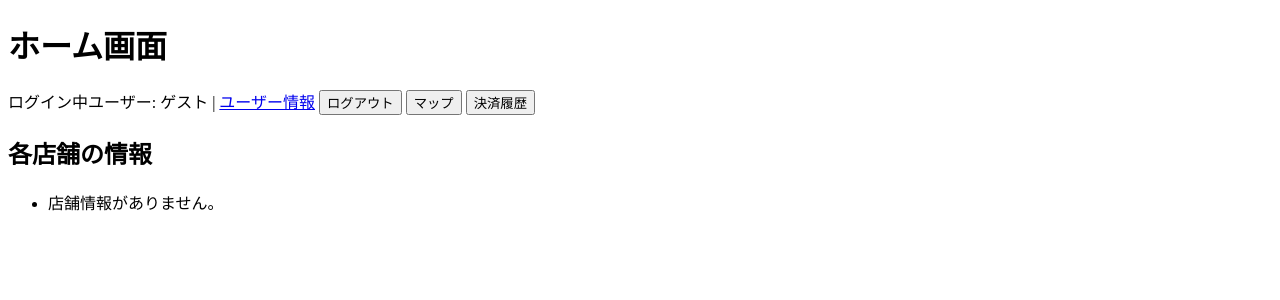
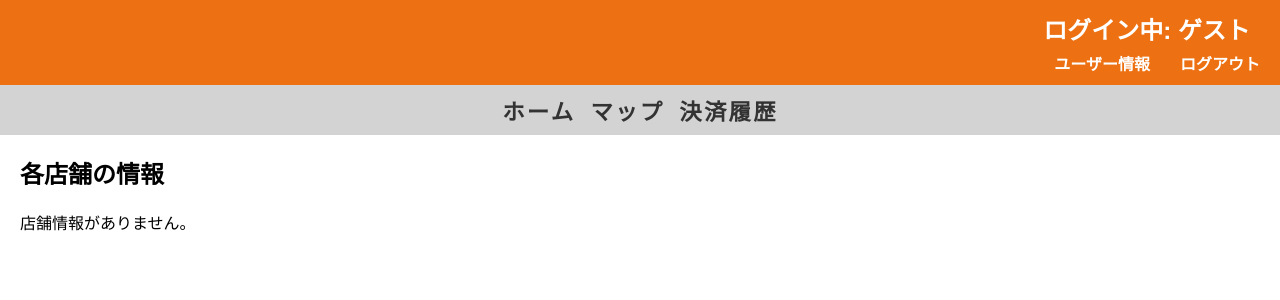
Before and after one commit to s2422092/DS_hakka, a Flask app: template templates/users_home/home.html in a window 1280 px wide. Shown: the top 300 px of the page. Run offline with Flask 3, Linux system fonts and the light colour scheme; the template is opened without the code that fills it, so the values that code supplies are empty.

Commit message:
ホーム画面多分できた

```diff
--- a/static/css/users_home.css
+++ b/static/css/users_home.css
@@ -0,0 +1,112 @@
+/* 全体のリセット */
+* {
+    margin: 0;
+    padding: 0;
+    box-sizing: border-box;
+}
+
+/* 水色の背景部分（ユーザー情報セクション） */
+.water-blue-section {
+    background-color: #ed7112; /* 水色 */
+    height: 85px; /* 高さ85ピクセル指定 */
+    padding: 20px; /* セクション内部の余白 */
+    font-family: Arial, sans-serif;
+    color: #ffffff; /* テキストの色を濃いグレーに */
+    display: flex; /* フレックスボックスを使用 */
+    flex-direction: column; /* 縦方向に配置 */
+    align-items: flex-end; /* 内容を右端に揃える */
+    justify-content: center; /* 垂直方向で中央揃え */
+}
+
+.water-blue-section .username {
+    margin-bottom: 5px; /* ユーザー名とリンクの間隔を追加 */
+}
+
+.water-blue-section .user-links {
+    display: flex; /* 横並びに配置 */
+    gap: 15px; /* リンク間の間隔を調整 */
+}
+
+/* ユーザー名のスタイル */
+.username {
+    font-size: 1.5em; /* ユーザー名を大きめに */
+    font-weight: bold; /* 太字化 */
+    margin-right: 10px; /* リンクとの間隔を追加 */
+}
+
+/* ユーザー情報とログアウトのリンクスタイル */
+.user-links a {
+    margin-left: 15px; /* リンク間の間隔を追加 */
+    color: #ffffff; /* グレーの文字 */
+    font-weight: bold; /* 太字化 */
+    text-decoration: none; /* 下線を消去 */
+}
+
+.user-links a:hover {
+    text-decoration: underline; /* ホバー時に下線を表示 */
+}
+
+/* 灰色の背景部分（ナビゲーションセクション） */
+.gray-section {
+    background-color: #D3D3D3; /* 灰色 */
+    height: 50px; /* 高さを40ピクセルに指定 */
+    padding: 10px; /* セクション内部の余白 */
+    font-family: Arial, sans-serif;
+    display: flex; /* フレックスボックスを使用 */
+    align-items: center; /* 垂直方向の中央揃え */
+    justify-content: center; /* 内容を中央に配置 */
+    font-size: 1.4em; /* 文字の大きさを少し大きく */
+    letter-spacing: 0.1em; /* 単語間の感覚を広げる */
+}
+
+/* リンクのスタイル */
+.gray-section ul {
+    list-style-type: none; /* リストアイコンを無効化 */
+    padding: 0;
+    margin: 0;
+    display: flex; /* 横並びに配置 */
+    gap: 15px; /* リンク間の間隔を調整 */
+    font-weight: bold; /* 太字化 */
+}
+
+.gray-section li {
+    margin: 0; /* 余白リセット */
+}
+
+.gray-section a {
+    text-decoration: none; /* 下線を消去 */
+    color: #333; /* テキストをグレー色に */
+}
+
+.gray-section a:hover {
+    text-decoration: underline; /* ホバー時に下線表示 */
+}
+/* 店舗リスト */
+main {
+    padding: 20px;
+    font-family: Arial, sans-serif;
+}
+
+main h2 {
+    margin-bottom: 20px;
+}
+
+ul {
+    list-style-type: none;
+    padding: 0;
+}
+
+ul li {
+    margin-bottom: 15px;
+}
+
+h3 {
+    font-size: 1.2em;
+    font-weight: bold;
+    color: #333;
+}
+
+p {
+    font-size: 1em;
+    color: #555;
+}
--- a/templates/users_home/home.html
+++ b/templates/users_home/home.html
@@ -3,25 +3,29 @@
 <head>
     <meta charset="UTF-8">
     <meta name="viewport" content="width=device-width, initial-scale=1.0">
-    <title>店舗情報</title>
+    <title>ホーム</title>
+    <link rel="stylesheet" href="{{ url_for('static', filename='css/users_home.css') }}">
 </head>
 <body>
-    <!-- ヘッダー部分 -->
-    <header>
-        <h1>ホーム画面</h1>
-        <div>
-            <span>
-                ログイン中ユーザー:
-                {{ user.username if user and user.username else 'ゲスト' }}
-                |
-                <!-- ユーザー情報へのリンク -->
-                <a href="{{ url_for('user_data') }}">ユーザー情報</a>
-            </span>
-            <button onclick="location.href='{{ url_for('logout') }}'">ログアウト</button>
-            <button onclick="location.href='{{ url_for('map_shop') }}'">マップ</button>
-            <button onclick="location.href='{{ url_for('payment_history') }}'">決済履歴</button>
+    <!-- 水色の背景部分（ユーザー情報セクション） -->
+    <div class="water-blue-section">
+        <span class="username">
+            ログイン中: {{ user.username if user and user.username else 'ゲスト' }}
+        </span>
+        <div class="user-links">
+            <a href="">ユーザー情報</a>
+            <a href="">ログアウト</a>
         </div>
-    </header>
+    </div>
+
+    <!-- 灰色の背景部分（ナビゲーションセクション） -->
+    <div class="gray-section">
+        <ul>
+            <li><a href="">ホーム</a></li>
+            <li><a href="">マップ</a></li>
+            <li><a href="">決済履歴</a></li>
+        </ul>
+    </div>
 
     <!-- 店舗リスト -->
     <main>
```
Also changed, not shown: routes/users_home/users_home.py (+4 -4 lines).
